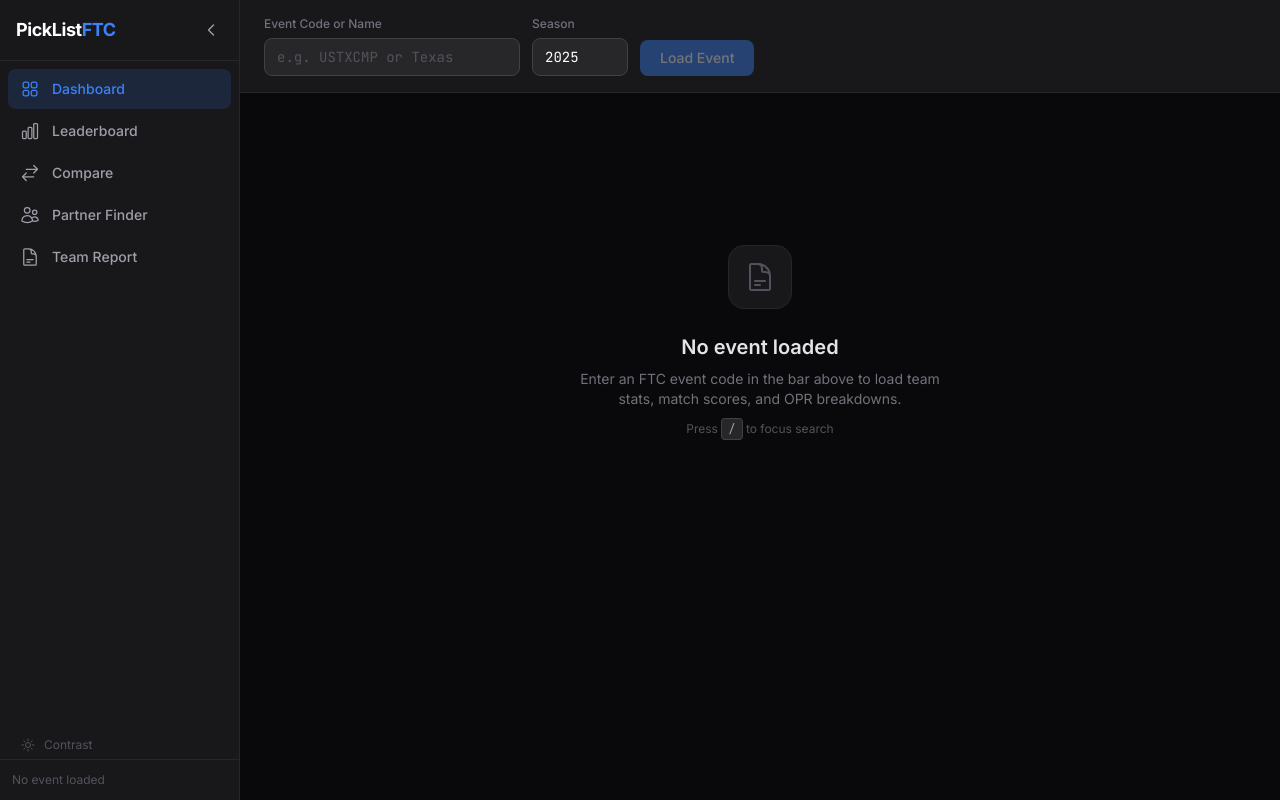
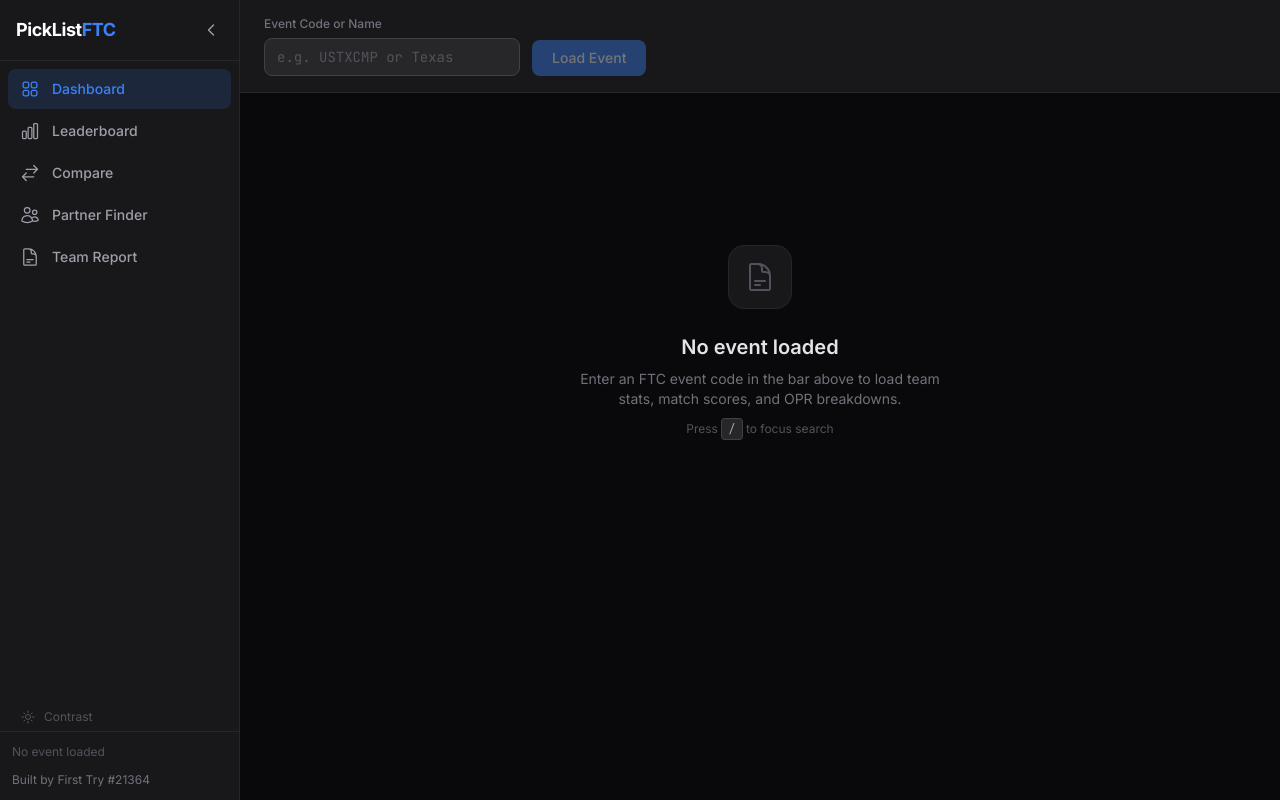
Before and after one commit to freepunch/PickListFTC, a Next.js app: page / in a window 1280 px wide. Built offline with nearby package versions, Linux system fonts and the light colour scheme.

Commit message:
Season search removed, team credit added

```diff
--- a/app/report/[teamNumber]/page.tsx
+++ b/app/report/[teamNumber]/page.tsx
@@ -235,7 +235,7 @@
   }, [allStats]);
 
   const handleEventClick = (entry: TeamEventEntry) => {
-    loadEvent(entry.eventCode, 2025);
+    loadEvent(entry.eventCode);
     router.push("/");
   };
 
--- a/components/EventLoader.tsx
+++ b/components/EventLoader.tsx
@@ -13,7 +13,6 @@
 
 interface RecentEvent {
   code: string;
-  season: number;
   name: string;
   timestamp: number;
 }
@@ -33,7 +32,7 @@
 
 function saveRecentEvent(entry: Omit<RecentEvent, "timestamp">) {
   const existing = getRecentEvents().filter(
-    (e) => !(e.code === entry.code && e.season === entry.season)
+    (e) => e.code !== entry.code
   );
   const updated = [{ ...entry, timestamp: Date.now() }, ...existing].slice(
     0,
@@ -55,7 +54,6 @@
 export function EventLoader() {
   const { loadEvent, loading, error, event, eventCode, setEventCode } =
     useEvent();
-  const [season, setSeason] = useState(2025);
   const [showDropdown, setShowDropdown] = useState(false);
   const [recent, setRecent] = useState<RecentEvent[]>([]);
   const [searchResults, setSearchResults] = useState<EventSearchResult[]>([]);
@@ -80,10 +78,10 @@
 
   useEffect(() => {
     if (event) {
-      saveRecentEvent({ code: eventCode, season, name: event.name });
+      saveRecentEvent({ code: eventCode, name: event.name });
       setRecent(getRecentEvents());
     }
-  }, [event, eventCode, season]);
+  }, [event, eventCode]);
 
   // Click-outside to close dropdown
   useEffect(() => {
@@ -113,7 +111,7 @@
 
       debounceRef.current = setTimeout(async () => {
         try {
-          const results = await searchEvents(trimmed, season);
+          const results = await searchEvents(trimmed);
           setSearchResults(results);
           setHighlightIdx(-1);
           setShowDropdown(true);
@@ -124,7 +122,7 @@
         }
       }, DEBOUNCE_MS);
     },
-    [season]
+    []
   );
 
   const handleInputChange = (value: string) => {
@@ -142,13 +140,11 @@
     }
   };
 
-  const selectEvent = (code: string, eventSeason?: number) => {
-    const s = eventSeason ?? season;
+  const selectEvent = (code: string) => {
     setEventCode(code);
-    setSeason(s);
     setShowDropdown(false);
     setHighlightIdx(-1);
-    loadEvent(code, s);
+    loadEvent(code);
   };
 
   const handleSubmit = (e: FormEvent) => {
@@ -158,7 +154,7 @@
 
     if (isEventCode(trimmed)) {
       setShowDropdown(false);
-      loadEvent(trimmed, season);
+      loadEvent(trimmed);
     } else if (searchResults.length > 0) {
       const idx = highlightIdx >= 0 ? highlightIdx : 0;
       selectEvent(searchResults[idx].code);
@@ -185,7 +181,7 @@
         selectEvent(searchResults[highlightIdx].code);
       } else {
         const entry = recent[highlightIdx];
-        selectEvent(entry.code, entry.season);
+        selectEvent(entry.code);
       }
     } else if (e.key === "Escape") {
       setShowDropdown(false);
@@ -249,16 +245,15 @@
               </p>
               {recent.map((entry, idx) => (
                 <button
-                  key={`${entry.code}-${entry.season}`}
+                  key={entry.code}
                   type="button"
-                  onClick={() => selectEvent(entry.code, entry.season)}
+                  onClick={() => selectEvent(entry.code)}
                   className={`w-full text-left px-3 py-2.5 transition-colors flex items-center justify-between group ${
                     highlightIdx === idx ? "bg-zinc-700/70" : "hover:bg-zinc-700/50"
                   }`}
                 >
                   <div className="min-w-0">
                     <span className="font-mono text-sm text-white">{entry.code}</span>
-                    <span className="text-xs text-zinc-500 ml-2">{entry.season}</span>
                     <p className="text-xs text-zinc-500 truncate mt-0.5">{entry.name}</p>
                   </div>
                   <svg
@@ -333,20 +328,6 @@
           )}
         </div>
 
-        <div>
-          <label className="block text-xs font-medium text-zinc-500 mb-1.5">
-            Season
-          </label>
-          <input
-            type="number"
-            value={season}
-            onChange={(e) => setSeason(Number(e.target.value))}
-            className="bg-zinc-800 border border-zinc-700 rounded-lg px-3 py-2 text-sm text-white
-              w-24 font-mono focus:outline-none focus:border-[var(--accent)]
-              focus:ring-1 focus:ring-[var(--accent)]/30 transition-colors"
-          />
-        </div>
-
         <button
           type="submit"
           disabled={loading || !eventCode.trim()}
@@ -377,7 +358,7 @@
               type="button"
               onClick={() => {
                 const trimmed = eventCode.trim();
-                if (trimmed) loadEvent(trimmed, season);
+                if (trimmed) loadEvent(trimmed);
               }}
               className="text-xs font-medium text-zinc-400 hover:text-white bg-zinc-800 border border-zinc-700
                 rounded-md px-2 py-1 transition-colors shrink-0"
--- a/components/Sidebar.tsx
+++ b/components/Sidebar.tsx
@@ -286,6 +286,19 @@
             <p className="text-xs text-zinc-600">No event loaded</p>
           )
         )}
+        {!collapsed && (
+          <p className="text-xs text-zinc-500 mt-3">
+            Built by{" "}
+            <a
+              href="https://ftrobotics.com"
+              target="_blank"
+              rel="noopener noreferrer"
+              className="hover:text-zinc-400 transition-colors"
+            >
+              First Try #21364
+            </a>
+          </p>
+        )}
       </div>
     </aside>
   );
--- a/context/EventContext.tsx
+++ b/context/EventContext.tsx
@@ -22,7 +22,7 @@
 }
 
 interface EventContextValue extends EventState {
-  loadEvent: (code: string, season?: number) => Promise<void>;
+  loadEvent: (code: string) => Promise<void>;
   refreshEvent: () => Promise<void>;
   toggleTeamSelection: (teamNumber: number) => void;
   clearSelection: () => void;
@@ -56,10 +56,10 @@
     highContrast: false,
   });
 
-  const loadEvent = useCallback(async (code: string, season: number = 2025) => {
+  const loadEvent = useCallback(async (code: string) => {
     setState((prev) => ({ ...prev, loading: true, error: null, eventCode: code }));
     try {
-      const event = await getEventData(code, season);
+      const event = await getEventData(code);
       const teams = processTeams(event);
       setState((prev) => ({
         ...prev,
--- a/lib/api.ts
+++ b/lib/api.ts
@@ -1,6 +1,7 @@
 import { Event, EventSearchResult, TeamReport } from "./types";
 
 const API_URL = "https://api.ftcscout.org/graphql";
+export const CURRENT_SEASON = 2025;
 
 async function gqlFetch<T>(query: string, variables: Record<string, unknown>): Promise<T> {
   const res = await fetch(API_URL, {
@@ -116,16 +117,15 @@
 // ── Fetch functions ──
 
 export async function getEventData(
-  eventCode: string,
-  season: number = 2025
+  eventCode: string
 ): Promise<Event> {
   const data = await gqlFetch<{ eventByCode: Event }>(EVENT_QUERY, {
     code: eventCode,
-    season,
+    season: CURRENT_SEASON,
   });
 
   if (!data.eventByCode) {
-    throw new Error(`Event "${eventCode}" not found for season ${season}`);
+    throw new Error(`Event "${eventCode}" not found for season ${CURRENT_SEASON}`);
   }
 
   return data.eventByCode;
@@ -212,12 +212,11 @@
 `;
 
 export async function searchEvents(
-  searchText: string,
-  season: number = 2025
+  searchText: string
 ): Promise<EventSearchResult[]> {
   const data = await gqlFetch<{ eventsSearch: EventSearchResult[] }>(
     EVENT_SEARCH_QUERY,
-    { season, searchText }
+    { season: CURRENT_SEASON, searchText }
   );
   return data.eventsSearch ?? [];
 }
```
